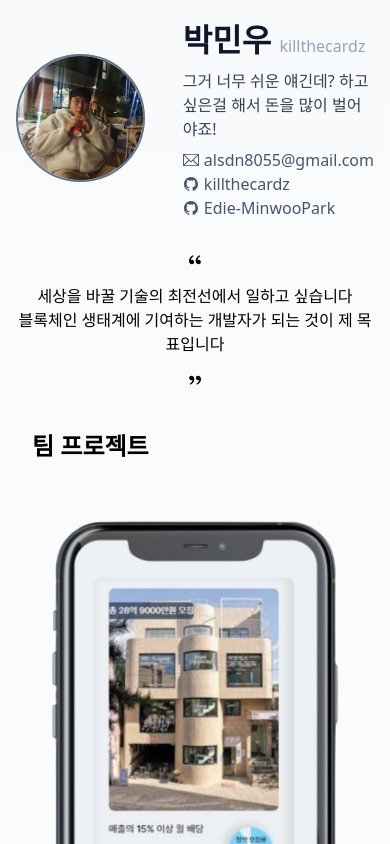
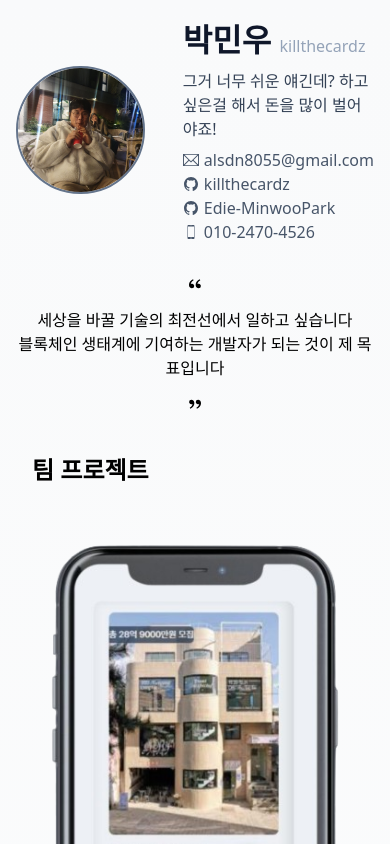
Before and after one commit to CodeMinwoo/CodeMinwoo.github.io, a React (Create React App) app: page / in a window 390 px wide. Shown: the top 844 px of the page. Built offline with nearby package versions, Linux system fonts and the light colour scheme.

Commit message:
phone_number_update

```diff
--- a/src/contents/profile.jsx
+++ b/src/contents/profile.jsx
@@ -1,5 +1,5 @@
 import { Hero } from '../components/common'
-import { IoLogoGithub } from 'react-icons/io'
+import { IoLogoGithub, IoIosPhonePortrait } from 'react-icons/io'
 import { TfiEmail } from 'react-icons/tfi'
 import { FaBlogger } from 'react-icons/fa6'
 import { useState, useRef, useEffect } from 'react'
@@ -73,6 +73,13 @@ const Profile = () => {
                         <IoLogoGithub />
                         Edie-MinwooPark
                     </a>
+                    <a
+                        href="tel:+821024704526"
+                        className="flex items-center gap-[5px] text-slate-600"
+                    >
+                        <IoIosPhonePortrait />
+                        010-2470-4526
+                    </a>
                     {/* <a href="https://velog.io/@alsdn8055" className="flex items-center gap-[5px] text-slate-600">
                         <FaBlogger />
                         velog
```
